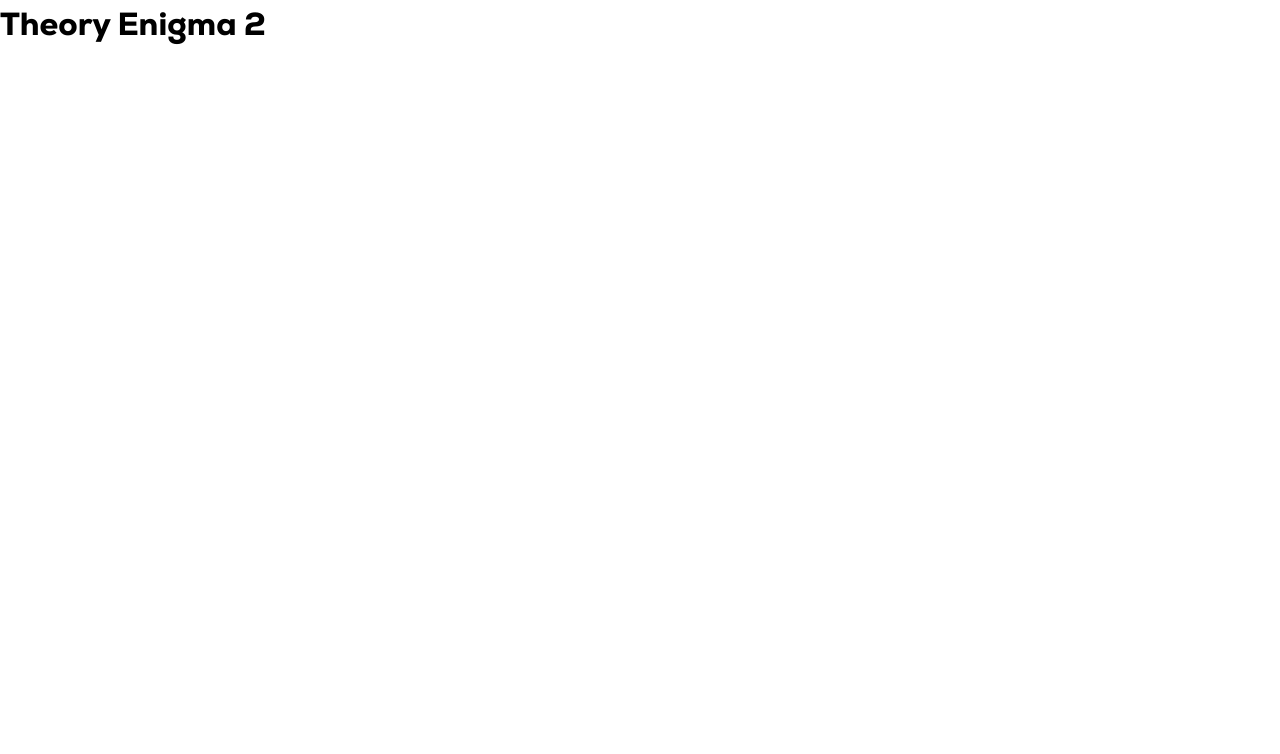
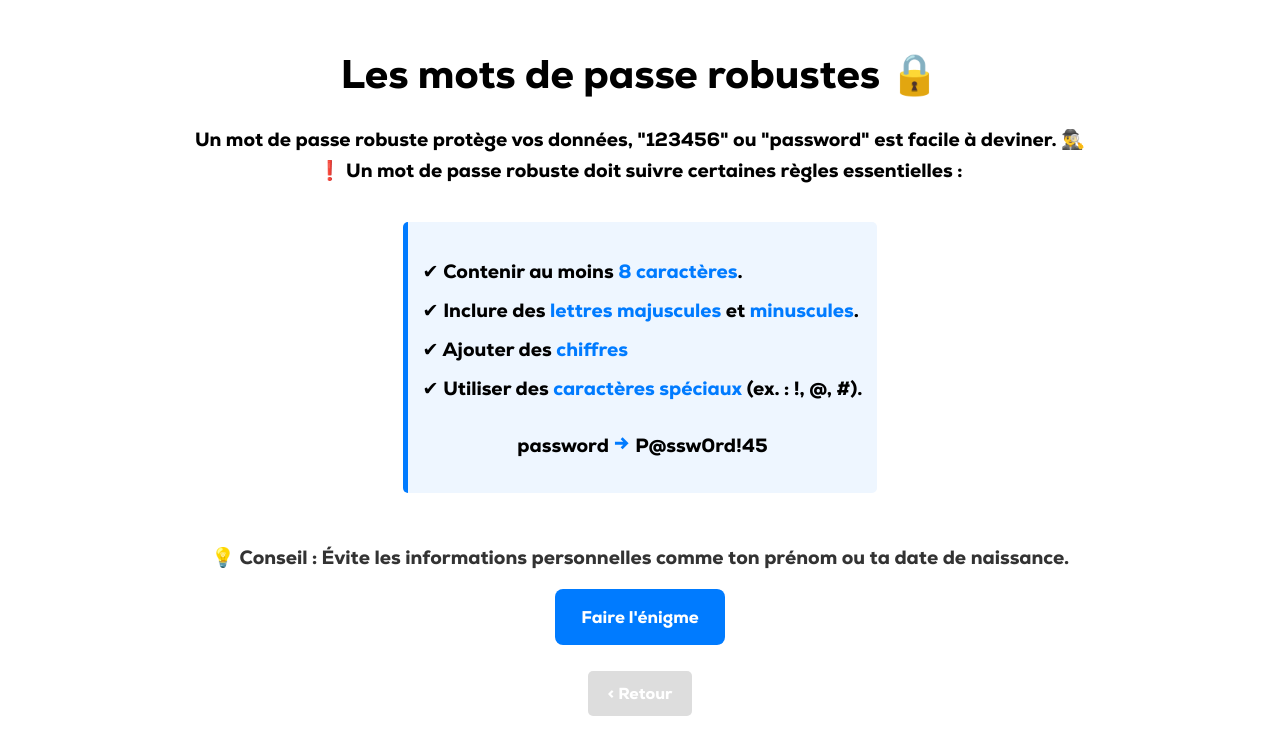
Before and after one commit to cyrilnapo/codecrack, a Vue app: page /theoryEnigma2 in a window 1280 px wide. Shown: the top 754 px of the page. Built offline with nearby package versions, Linux system fonts and the light colour scheme.

Commit message:
feat: theory for enigma 2

```diff
--- a/src/views/Enigmas/Theory/TheoEnigma2.vue
+++ b/src/views/Enigmas/Theory/TheoEnigma2.vue
@@ -1,11 +1,142 @@
 <template>
-    <h1>Theory Enigma 2</h1>
+    <div class="container">
+        <div v-motion-slide-top>
+            <h1>Les mots de passe robustes 🔒</h1>
+            <p>
+                Un mot de passe robuste protège vos données, "123456" ou "password" est facile à deviner. 🕵️‍♂️<br>❗ Un
+                mot de passe robuste doit suivre certaines règles essentielles :
+            </p>
+        </div>
+        <div v-motion-slide-right class="example">
+            <ul>
+                <li>✔ Contenir au moins <strong>8 caractères</strong>.</li>
+                <li>✔ Inclure des <strong>lettres majuscules</strong> et <strong>minuscules</strong>.</li>
+                <li>✔ Ajouter des <strong>chiffres</strong></li>
+                <li>✔ Utiliser des <strong>caractères spéciaux</strong> (ex. : !, @, #).</li>
+            </ul>
+            <p>
+                <strong>password</strong> <span style="color:#007bff ; font-size: 25px"><strong> → </strong></span>
+                <strong>P@ssw0rd!45</strong>
+            </p>
+        </div>
+        <div v-motion-slide-bottom>
+            <p class="undertext">
+                <br>💡 Conseil : Évite les informations personnelles comme ton prénom ou ta date de naissance.
+            </p>
+            <div class="continueBtn" @click="goToEnigma">Faire l'énigme</div>
+            <button @click="goHome" class="home-button">
+                < Retour</button>
+        </div>
+    </div>
 </template>
 
 <script>
-
+export default {
+    name: "TheoriePassword",
+    methods: {
+        goToEnigma() {
+            this.$router.push("/enigma2");
+        },
+        goHome() {
+            this.$router.push('/menu');
+        }
+    },
+};
 </script>
 
 <style scoped>
+.container {
+    display: flex;
+    flex-direction: column;
+    align-items: center;
+    justify-content: center;
+    min-height: 95vh;
+    text-align: center;
+    background: white;
+    font-family: 'Arial', sans-serif;
+    padding: 20px;
+}
 
+h1 {
+    font-size: 2.5rem;
+    color: black;
+    margin-bottom: 20px;
+}
+
+.undertext {
+    color: #333;
+}
+
+p {
+    font-size: 1.2rem;
+    color: black;
+    margin-bottom: 15px;
+    line-height: 1.6;
+}
+
+ul {
+    list-style: none;
+    padding: 0;
+    margin: 20px 0;
+    text-align: left;
+}
+
+ul li {
+    font-size: 1.2rem;
+    color: black;
+    margin-bottom: 10px;
+}
+
+ul li strong {
+    color: #007bff;
+}
+
+.example {
+    background: #eef6ff;
+    border-left: 5px solid #007bff;
+    padding: 15px;
+    margin: 20px 0;
+    border-radius: 5px;
+}
+
+.home-button {
+    margin-top: 20px;
+    padding: 10px 20px;
+    font-size: 16px;
+    color: white;
+    background-color: #dddddd;
+    border: none;
+    border-radius: 5px;
+    cursor: pointer;
+    transition: background-color 0.2s ease, transform 0.2s ease;
+}
+
+.home-button:hover {
+    background-color: #cecece;
+    transform: scale(0.95);
+}
+
+.continueBtn {
+    display: block;
+    background-color: #007bff;
+    color: white;
+    font-size: 17px;
+    width: 100%;
+    max-width: 170px;
+    padding: 15px;
+    margin: 6px auto;
+    border-radius: 8px;
+    cursor: pointer;
+    transition: background-color 0.3s ease, transform 0.2s ease;
+}
+
+.continueBtn:hover {
+    background-color: #0056b3;
+    transform: scale(1.05);
+}
+
+.continueBtn:active {
+    background-color: #004085;
+    transform: translateY(0);
+}
 </style>
```
